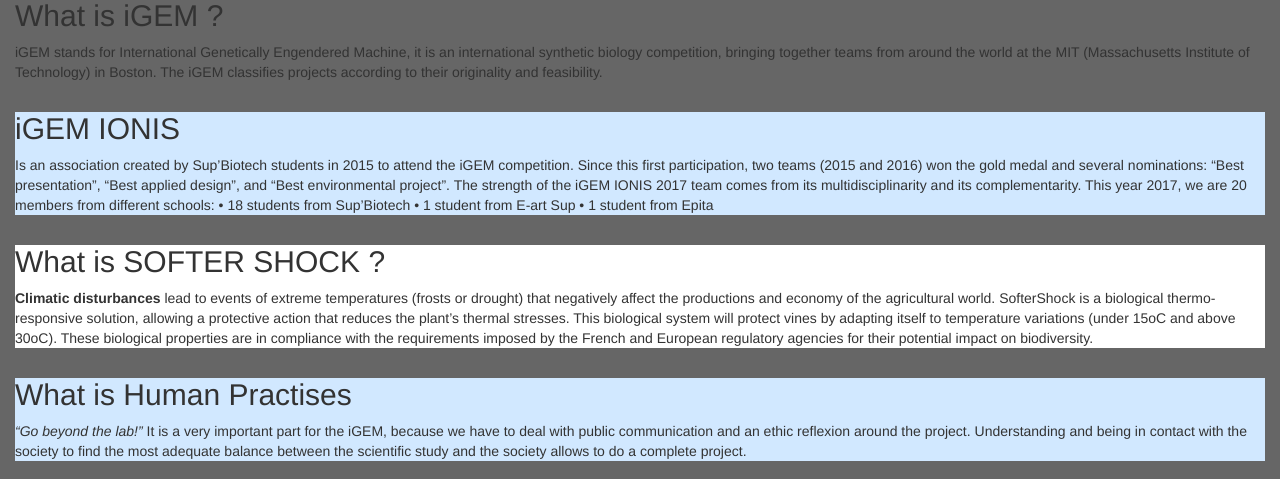
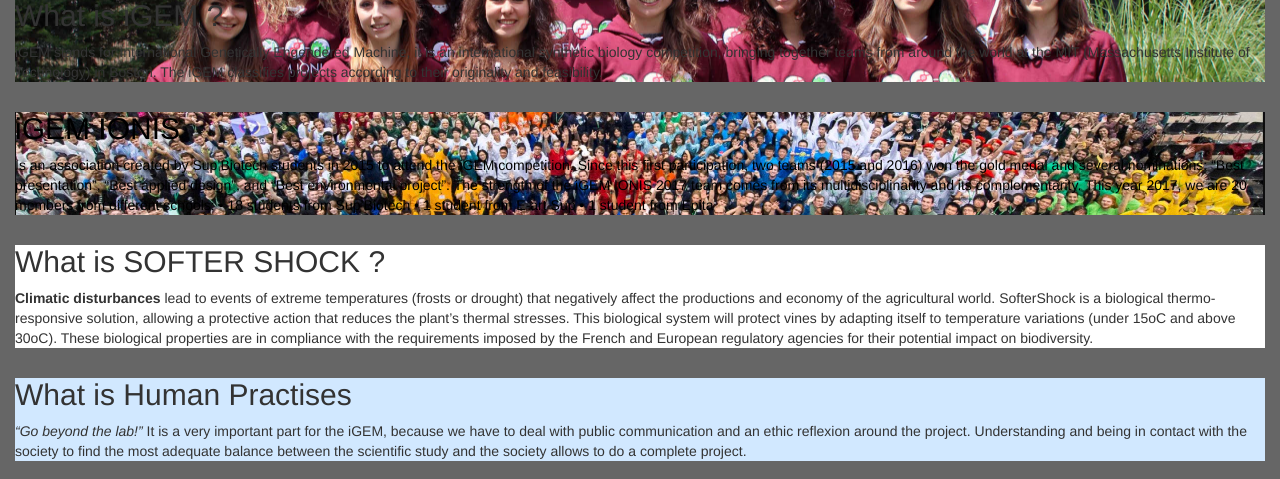
Before and after one commit to MrHugo/map-softer-shock, a PHP site: page / in a window 1280 px wide. Shown: the part 321-800 px from the top of the page. Run offline with PHP 8.4, Linux system fonts and the light colour scheme.

Commit message:
brighten slide 2 instead of darken

```diff
--- a/css/style.css
+++ b/css/style.css
@@ -32,6 +32,10 @@
 
 html, body {
   height: 100%;
+}
+
+#slide2 {
+  color: #000;
 }
 
 .slide-content {
@@ -69,24 +73,31 @@
 
 .first-page-header {
   position: relative;
-  background-image: url("../pictures/header/ionis-paris-team.jpg");
   height: 100%;
   color: #fff;
   margin-bottom: 60px;
   text-align: center;
-  background-position: center;
-  background-repeat: no-repeat;
-  background-size: cover;
 }
 
-.darken {
+.darken, .brighten {
   position: absolute;
   top: 0;
   bottom: 0;
   left: 0;
   right: 0;
+  opacity: 0.6;
+}
+
+.brighten {
+  opacity: 0.8;
+}
+
+.darken {
   background-color: #000;
-  opacity: 0.6;
+}
+
+.brighten {
+  background-color: #f8f2e8;
 }
 
 /*
@@ -144,8 +155,18 @@
   height: 100%;
 }
 
+#slide1 {
+  background-image: url("../pictures/header/ionis-paris-team.jpg");
+  background-position: center;
+  background-repeat: no-repeat;
+  background-size: cover;
+}
+
 #slide2 {
-  background-color: #d1e8ff;
+  background-image: url("../pictures/igem-2/jamboree.jpg");
+  background-position: center;
+  background-repeat: no-repeat;
+  background-size: cover;
 }
 
 #slide3 {
@@ -162,6 +183,10 @@
 
 #slide6 {
   background-color: #d1e8ff;
+}
+
+.jamboree-background {
+  /* general style slide here */
 }
 
 /* Nice animated pictures */
```
Also changed, not shown: pagescroll.html (+2 -5 lines).
